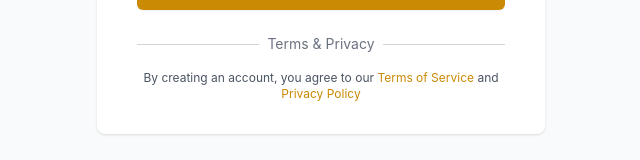
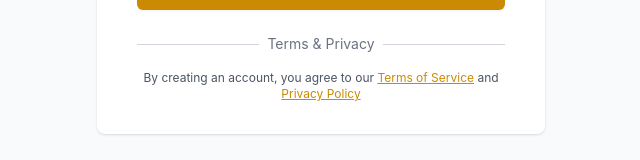
Before and after one commit to vincinci/dashboard, a React (Create React App) app in the folder frontend/: page /register in a window 1280 px wide. Shown: the part 946-1106 px from the top of the page, without its empty margins (319-959 px from the left). Built offline with nearby package versions, Linux system fonts and the light colour scheme; no server answers.

Commit message:
Fix ESLint warnings in Register component - replace invalid href with buttons

```diff
--- a/frontend/src/pages/Register.jsx
+++ b/frontend/src/pages/Register.jsx
@@ -297,9 +297,9 @@ const Register = () => {
             <div className="mt-4 text-center">
               <p className="text-xs text-gray-600">
                 By creating an account, you agree to our{' '}
-                <a href="#" className="text-yellow-600 hover:text-yellow-500">Terms of Service</a>
+                <button type="button" className="text-yellow-600 hover:text-yellow-500 underline bg-transparent border-none cursor-pointer">Terms of Service</button>
                 {' '}and{' '}
-                <a href="#" className="text-yellow-600 hover:text-yellow-500">Privacy Policy</a>
+                <button type="button" className="text-yellow-600 hover:text-yellow-500 underline bg-transparent border-none cursor-pointer">Privacy Policy</button>
               </p>
             </div>
           </div>
```
